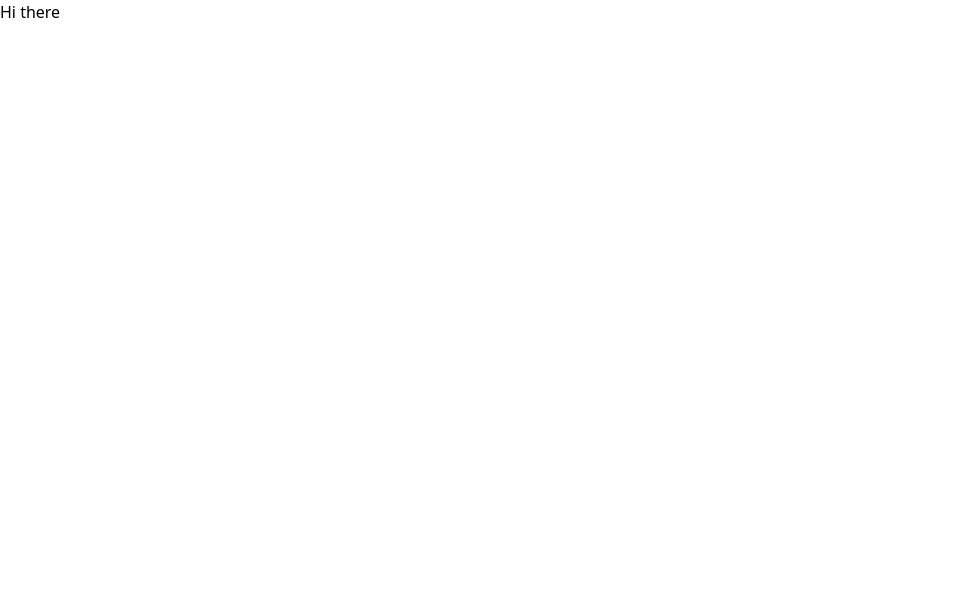
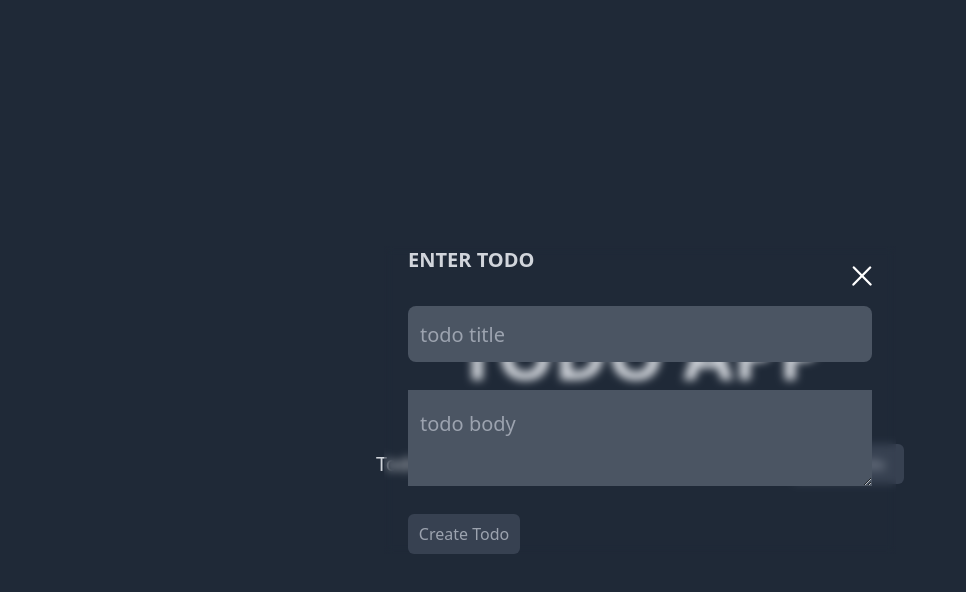
Before and after one commit to Headbwoi/node-todo-mern, a React (Vite) app in the folder client/: page / in a window 1280 px wide. Shown: the top 592 px of the page, without its empty margins (0-966 px from the left). Built offline with nearby package versions, Linux system fonts and the light colour scheme.

Commit message:
tod form done

```diff
--- a/client/index.html
+++ b/client/index.html
@@ -11,7 +11,10 @@
     <title>TODO - MERN | Vite + React + TS</title>
   </head>
   <body>
-    <main id="root"></main>
+    <main
+      id="root"
+      class="flex items-center justify-center flex-col bg-gray-800 min-h-screen w-screen relative"
+    ></main>
     <script type="module" src="/src/main.tsx"></script>
   </body>
 </html>
--- a/client/src/App.tsx
+++ b/client/src/App.tsx
@@ -1,5 +1,33 @@
+import { useState } from "react"
+import NewTodoButton from "./components/NewTodoButton"
+import TodoForm from "./components/TodoForm"
+
 function App() {
-  return <div className="App">Hi there</div>
+  const [openTodoModal, setOpenTodoModal] = useState(true)
+  const handleNewTodoModal = () => {
+    setOpenTodoModal((prev) => !prev)
+  }
+  return (
+    <div className="container w-full ">
+      <header className="w-full mb-14 flex items-center justify-center">
+        <h1 className="text-4xl md:text-6xl lg:text-7xl text-gray-300 font-bold uppercase">
+          Todo App
+        </h1>
+      </header>
+      {/* todo list */}
+      <div className="todos max-w-xl w-full px-6 mx-auto">
+        <div className="flex items-center justify-between ">
+          <div className="text-xl text-gray-300">Todos</div>
+          <NewTodoButton
+            content="New Todo"
+            handleNewTodoModal={handleNewTodoModal}
+          />
+        </div>
+      </div>
+
+      {openTodoModal && <TodoForm handleNewTodoModal={handleNewTodoModal}/>}
+    </div>
+  )
 }
 
 export default App
--- /dev/null
+++ b/client/src/components/NewTodoButton.tsx
@@ -0,0 +1,18 @@
+type Button = {
+  handleNewTodoModal?: () => void
+  content: string
+}
+const NewTodoButton = ({ handleNewTodoModal, content }: Button) => {
+  return (
+    <>
+      <button
+        className="h-10 w-28 grid place-items-center bg-gray-700 text-gray-400 hover:bg-gray-800 hover:text-gray-50 rounded-md hover:border hover:border-gray-300 duration-300"
+        onClick={handleNewTodoModal}
+      >
+        {content}
+      </button>
+    </>
+  )
+}
+
+export default NewTodoButton
--- /dev/null
+++ b/client/src/components/TodoForm.tsx
@@ -0,0 +1,49 @@
+import NewTodoButton from "./NewTodoButton"
+import "./todo.css"
+type TodoForm = {
+  handleNewTodoModal?: () => void
+}
+const TodoForm = ({ handleNewTodoModal }: TodoForm) => {
+  return (
+    <>
+      <form className="todo-form">
+        <header className="flex items-center justify-between">
+          <p className="text-xl mb-8 text-gray-300 font-bold uppercase ">
+            enter todo{" "}
+          </p>
+          <img
+            src="/close.svg"
+            alt="close icon"
+            className="w-5 h-5 cursor-pointer"
+            onClick={handleNewTodoModal}
+          />
+        </header>
+        <div className="w-full flex flex-col space-y-7">
+          <div className="todo">
+            <input
+              type="text"
+              name="title"
+              id=""
+              className="todo-input"
+              placeholder="todo title"
+              required
+            />
+          </div>
+          <div className="todo">
+            <textarea
+              name="todo"
+              id=""
+              className="todo-input bg-inherit min-h-16 py-5"
+              placeholder="todo body"
+            />
+          </div>
+          <div>
+            <NewTodoButton content="Create Todo" />
+          </div>
+        </div>
+      </form>
+    </>
+  )
+}
+
+export default TodoForm
--- /dev/null
+++ b/client/src/components/todo.css
@@ -0,0 +1,10 @@
+.todo-form {
+  @apply absolute top-1/2 left-1/2 -translate-y-1/2 -translate-x-1/2 px-6 max-w-lg backdrop-blur-sm;
+  width: calc(100% - 48px);
+}
+.todo {
+  @apply min-h-[3.5rem] w-full bg-gray-600 rounded-lg place-items-center grid;
+}
+.todo-input {
+  @apply w-full h-full outline-none bg-transparent text-gray-50 placeholder:text-gray-400 text-xl px-3 caret-blue-400;
+}
```
Also changed, not shown: client/public/close.svg (added), client/src/components/todoFetch.tsx (added).
